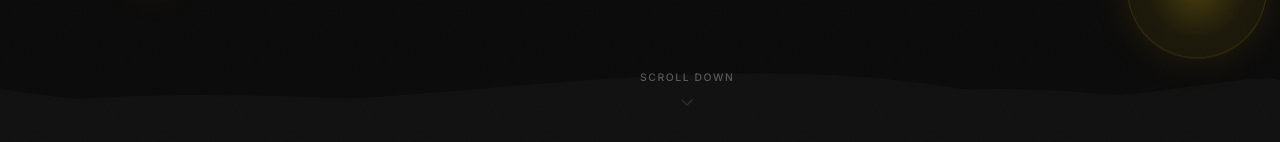
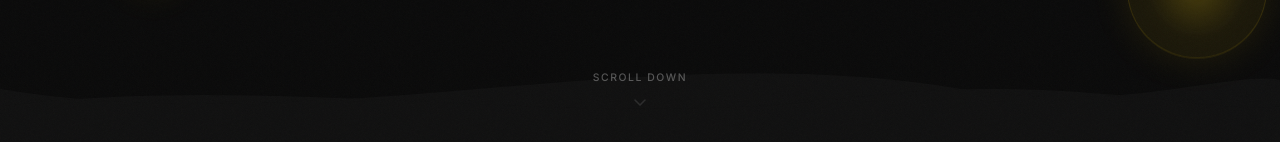
Before and after one commit to PankajSingh-ops/eeja-media, a Next.js app: page / in a window 1280 px wide. Shown: the part 658-800 px from the top of the page. Built offline with nearby package versions, Linux system fonts and the light colour scheme.

Commit message:
feat: implement HeroBanner component with floating orbs and countdown integration

```diff
--- a/components/HeroBanner.tsx
+++ b/components/HeroBanner.tsx
@@ -127,8 +127,9 @@ export default function HeroBanner() {
         style={{
           position: "absolute",
           bottom: "2rem",
-          left: "50%",
-          transform: "translateX(-50%)",
+          left: 0,
+          right: 0,
+          justifyContent: "center",
           zIndex: 10,
           display: "flex",
           flexDirection: "column",
```
